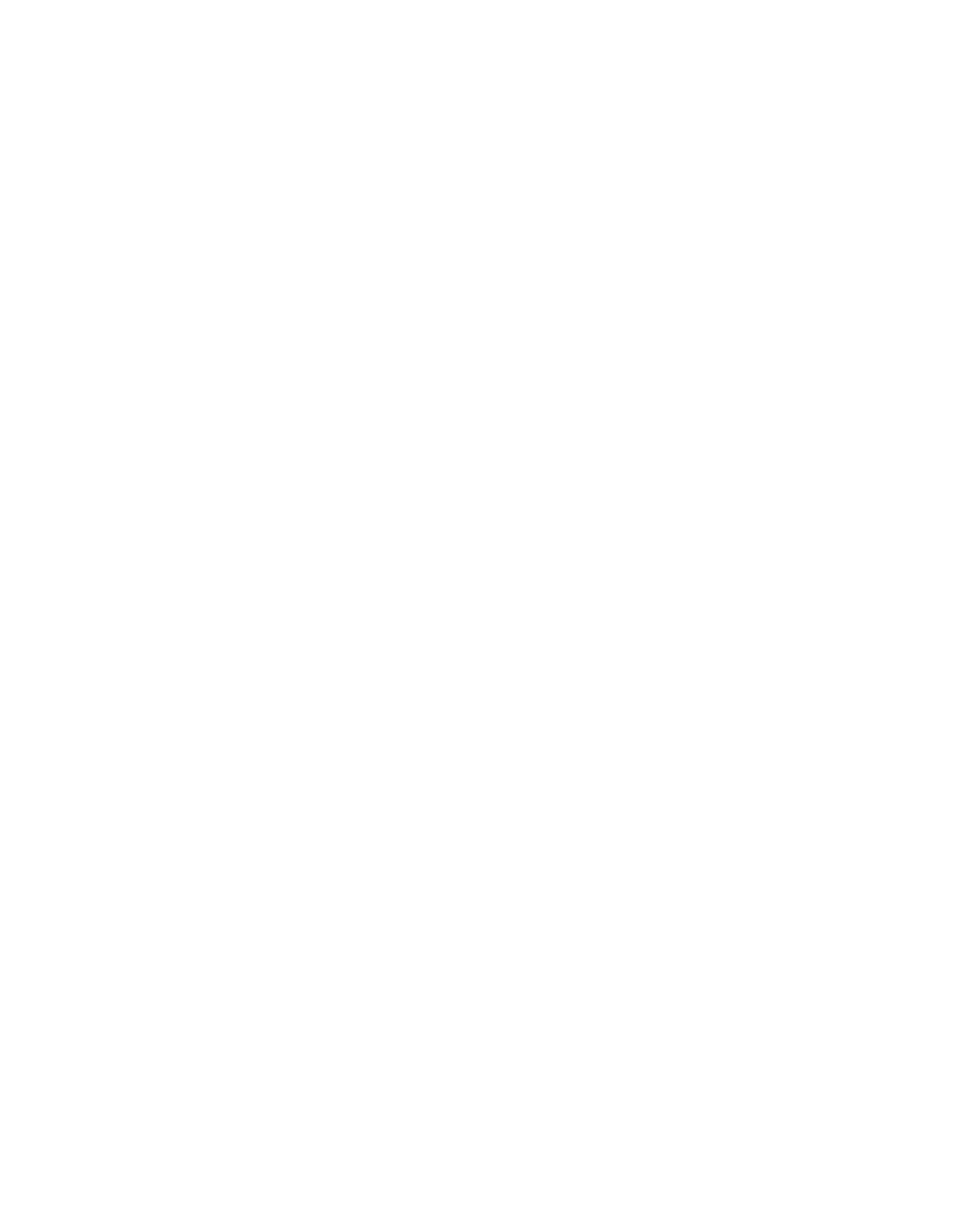
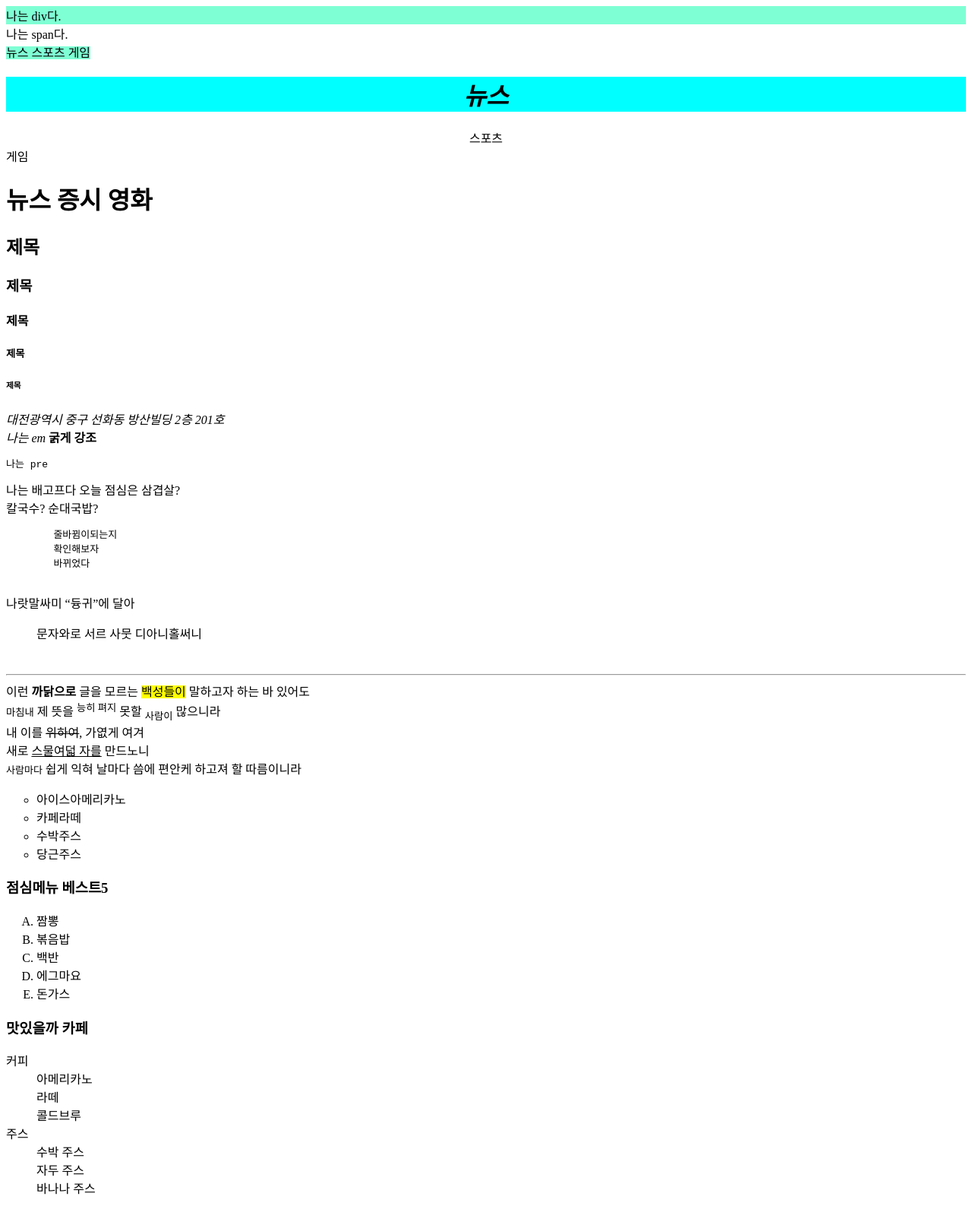
Before and after one commit to Appinnn/Never-Click-HTML, a plain HTML site: page 240522/index.html in a window 1280 px wide. Shown: the whole page at 76% size. Before the commit the page ends 800 px from the top, so only its background shows below. Drawn offline with Linux system fonts and the light colour scheme.

Commit message:
0522 2일차

```diff
--- a/240522/index.html
+++ b/240522/index.html
@@ -7,5 +7,92 @@
 </head>
 <body>
 
+    <div style="background-color: aquamarine;">
+            나는  div다.
+    </div>                                                <!--블록태그 (영역표시)-->
+    <span>
+            나는 span다.
+    </span>                                               <!--인라인태그-->
+    <div title="메뉴">
+            <span style="background-color: aquamarine;">
+                    뉴스
+            <span>
+                    스포츠
+            <span>
+                    게임
+            </span>
+            </span>
+            </span>
+    </div>
+
+    <span>
+        <div style="background-color: aqua;" align="middle"><h1><i>뉴스</i></h1></div>
+        <div align="middle">스포츠</div> <!--ceter 태그라고 말씀하셨지만 middle 태그도 가능-->
+        <div>게임</div>
+    </span>
+    <h1>
+        <span>뉴스</span>
+        <span>증시</span>
+        <span>영화</span>
+    </h1>
+    <h2>제목 </h2>
+    <h3>제목 </h3>
+    <h4>제목 </h4>
+    <h5>제목 </h5>
+    <h6>제목 </h6>
+    <address>대전광역시 중구 선화동 방산빌딩 2층 201호</address>                <!--주소 적으라고 만들었지만 일반 문자로 해도 무방-->
+
+    <em>나는 em</em>
+    <b>굵게</b>
+    <strong>강조</strong>
+    <pre>나는 pre</pre>
+    <div>나는 배고프다                                                         <!--줄바뀜이 적용되지 않음-->
+         오늘 점심은 삼겹살?<br>                                               <!--br태그는 라인브레이크(끝맺음) 강제로 줄바꾸기 가능-->
+         칼국수? 순대국밥?
+    </div>
+    <pre>
+        줄바뀜이되는지
+        확인해보자
+        바뀌었다                                                                <!--pre태그는 줄바뀜이 적용됨-->
+    </pre>
+    <p>                                                                         <!--p태그는 단락(위,아래여백이 자동으로 생성)-->
+        나랏말싸미 <q>듕귀</q>에 달아 <br>                                        <!--q태그는 "(따옴표)를 생성 인용구-->
+    <blockquote>문자와로 서르 사뭇 디아니홀써니</blockquote><br>                   <!--q태그와 비슷하게 인용구로 표현 여백이 생김-->
+        <hr>                                                                    <!--hr태그는 위 아래를 구분해주는 구분선이 생김-->
+        이런 <strong>까닭으로</strong> 글을 모르는 <mark>백성들이</mark> 말하고자 하는 바 있어도<br>   <!--strong태그는 특정 단어를 굵게-->  <!--makr태그는 형광색 표시-->
+        <small>마침내</small> 제 뜻을 <sup>능히 펴지</sup> 못할 <sub>사람이</sub> 많으니라<br>       <!--small은 글씨를 작게표시-->  <!--sup는 윗첨자 sub는 아랫첨자(글씨를 작게해 특정위치에 표시)-->
+        내 이를 <del>위하여</del>, 가엾게 여겨<br>      <!--del태그 글 중앙에 사선이 생김(취소선) 무언가를 새로 취소한다-->
+        새로 <ins>스물여덟 자를</ins> 만드노니<br>      <!--ins태그 밑줄이 생김(추가선) 무언가가 새로 생겼다-->
+        <kbd>사람마다</kbd> 쉽게 익혀 날마다 씀에 편안케 하고져 할 따름이니라<br>   <!--kbd태그 굵기,크기가 약간 작아짐 (키보드 입력 요소)-->
+
+        <!--리스트 태그-->
+        <ul type="circle">   <!--비순차적 태그-->
+            <li>아이스아메리카노</li>      <!--목록의 형태-->
+            <li>카페라떼</li>
+            <li>수박주스</li>
+            <li>당근주스</li>
+
+        </ul>
+        <h3>점심메뉴 베스트5</h3>
+        <ol type="A">                  <!--순차적 태그-->
+            <li>짬뽕</li>
+            <li>볶음밥</li>
+            <li>백반</li>
+            <li>에그마요</li>
+            <li>돈가스</li>
+        </ol>
+
+        <H3>맛있을까 카페</H3>
+        <dl>
+            <dt>커피</dt>
+            <dd>아메리카노</dd>
+            <dd>라떼</dd>
+            <dd>콜드브루</dd>
+            <dt>주스</dt>
+            <dd>수박 주스</dd>
+            <dd>자두 주스</dd>
+            <dd>바나나 주스</dd>
+        </dl>
+    </p>
 </body>
 </html>
```
Also changed, not shown: 240522/table1.html (added, +106 -0 lines), 240522/실습1.html (added, +30 -0 lines).
